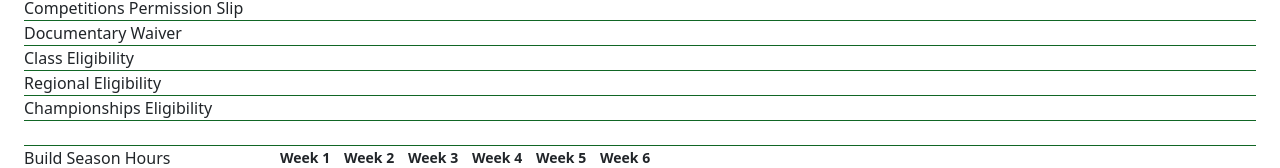
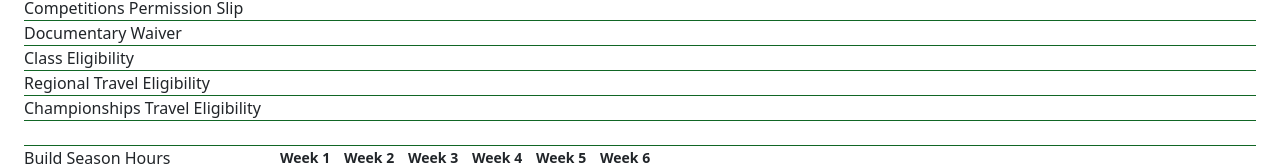
Before and after one commit to Aaron691/TeamPortal, a plain HTML site: page my-hours.html in a window 1280 px wide. Shown: the part 506-674 px from the top of the page. Drawn offline with nearby package versions, Linux system fonts and the light colour scheme.

Commit message:
Update my-hours.html
- Change 'Regional Eligibility' to 'Regional Travel Eligibility'
- Change 'Championships Eligibility' to 'Championships Travel Eligibility'

```diff
--- a/my-hours.html
+++ b/my-hours.html
@@ -148,11 +148,11 @@
           <div class="" id="classEligibility"></div>
         </div>
         <div class="flex w-full border-b border-green-600">
-          <div class="w-64">Regional Eligibility</div>
+          <div class="w-64">Regional Travel Eligibility</div>
           <div class="" id="regionalEligibility"></div>
         </div>
         <div class="flex w-full border-b border-green-600">
-          <div class="w-64">Championships Eligibility</div>
+          <div class="w-64">Championships Travel Eligibility</div>
           <div class="" id="championshipEligibility"></div>
         </div>
         <div class="flex w-full border-b border-green-600">
```
